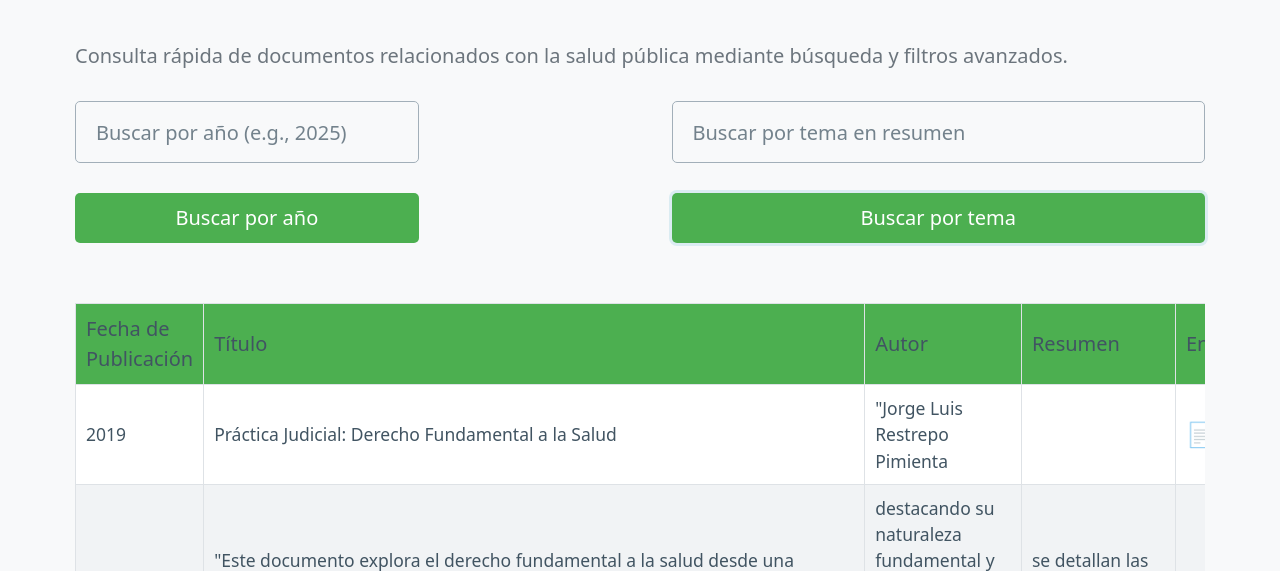
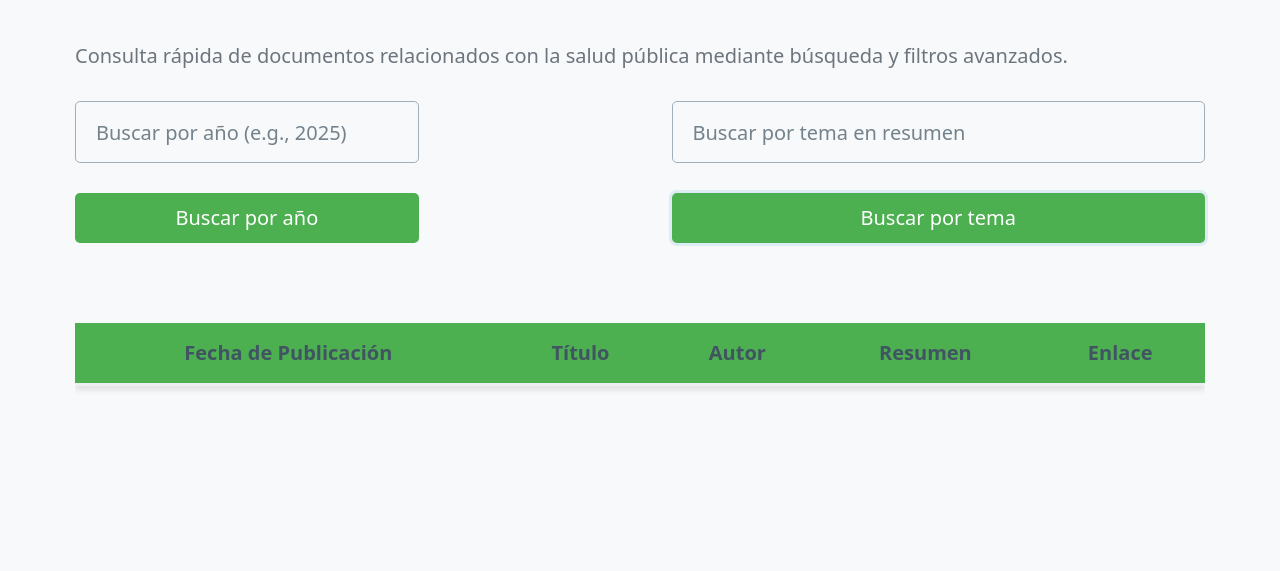
Before and after one commit to nelefrenn/saludpublica, a plain HTML site: page index.html in a window 1280 px wide. Both pictures are taken after a click on the button "Buscar por tema". Shown: the part 229-800 px from the top of the page. Drawn offline with nearby package versions, Linux system fonts and the light colour scheme.

Commit message:
Update index.html

```diff
--- a/index.html
+++ b/index.html
@@ -11,12 +11,24 @@
       color: #212529;
     }
     table {
-      border-collapse: collapse;
-      width: 100%;
+      width: 100%; /* La tabla ocupa todo el ancho disponible */
+      border-collapse: collapse; /* Elimina espacios entre bordes */
+      margin-top: 20px; /* Espaciado con el resto del contenido */
+      box-shadow: 0 4px 6px rgba(0, 0, 0, 0.1); /* Sombra para darle profundidad */
     }
     thead {
       background-color: #4caf50; /* Verde suave */
       color: white; /* Letras blancas */
+    }
+    th {
+      text-align: center; /* Centra los encabezados */
+      padding: 15px; /* Espaciado dentro de las celdas */
+      font-weight: bold; /* Letras más gruesas */
+    }
+    td {
+      padding: 15px; /* Espaciado dentro de las celdas */
+      text-align: left; /* Alinea los datos a la izquierda */
+      border-bottom: 1px solid #dee2e6; /* Línea gris clara entre filas */
     }
     tbody tr:nth-child(even) {
       background-color: #f1f3f5; /* Gris claro para filas pares */
@@ -26,11 +38,6 @@
     }
     tbody tr:hover {
       background-color: #e9ecef; /* Gris más oscuro al pasar el ratón */
-    }
-    th, td {
-      padding: 10px;
-      text-align: left;
-      border: 1px solid #dee2e6;
     }
     .search-bar {
       display: flex;
@@ -44,9 +51,6 @@
       gap: 10px;
       margin-bottom: 20px;
       flex-wrap: wrap;
-    }
-    .table-container {
-      overflow-x: auto;
     }
     h1 {
       color: #495057; /* Gris oscuro */
@@ -71,6 +75,11 @@
     }
     .link-icon:hover {
       color: #0056b3;
+    }
+    /* Diseño responsivo */
+    .table-container {
+      overflow-x: auto; /* Habilita scroll horizontal en dispositivos pequeños */
+      margin-top: 20px;
     }
   </style>
 </head>
@@ -190,25 +199,4 @@
       rows.slice(1).forEach(row => {
         const [fecha, titulo, autor, resumen, enlace] = row;
         if (
-          (titulo && titulo.toLowerCase().includes(filterTopic)) ||
-          (resumen && resumen.toLowerCase().includes(filterTopic))
-        ) {
-          const newRow = `
-            <tr>
-              <td>${fecha || ''}</td>
-              <td>${titulo || ''}</td>
-              <td>${autor || ''}</td>
-              <td>${resumen || ''}</td>
-              <td><a href="${enlace || '#'}" class="link-icon" target="_blank" title="Abrir documento">📄</a></td>
-            </tr>
-          `;
-          tableBody.innerHTML += newRow;
-        }
-      });
-    }
-
-    // Cargar todos los datos al cargar la página
-    window.onload = displayAllData;
-  </script>
-</body>
-</html>
+          (titulo && titulo.t
```
